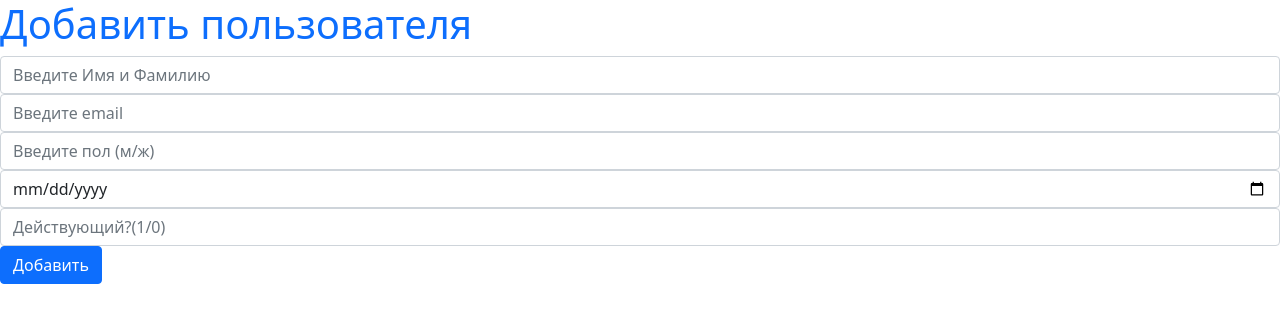
After one commit to lupanton/lern_task, a Flask app: template app/templates/add_row.html in a window 1280 px wide. The commit adds this page. Shown: the top 323 px of the page. Run offline with Flask 3, Linux system fonts and the light colour scheme; the template is opened without the code that fills it, so the values that code supplies are empty; some libraries are stand-ins or nearby versions.

Commit message:
point 2, task 6

```diff
--- a/app/__init__.py
+++ b/app/__init__.py
@@ -2,7 +2,7 @@ from flask import Flask
 from config import Config
 from flask_bootstrap import Bootstrap
 from flask_sqlalchemy import SQLAlchemy
-from datetime import datetime
+from datetime import datetime, date
 
 app = Flask(__name__)
 app.config.from_object(Config)
@@ -13,12 +13,12 @@ bootstrap = Bootstrap(app)
 with app.app_context():
     db.create_all()
     if db.session.query(models.User).first() == None:
-        user1 = models.User('Иван Соколов', 'ivan@rumbler.ru', 'м', datetime(2001,12,15))
-        user2 = models.User('Мария Иванова', 'ivanova@rumbler.ru', 'ж', datetime(2001,12,12))
-        user3 = models.User('Егор Фролов', 'egor@rumbler.ru', 'м', datetime(2003,11,11))
-        user4 = models.User('Анна Скворцова', 'anna@rumbler.ru', 'ж', datetime(2000,12,12))
-        user5 = models.User('Федор Николаев', 'nikol@rumbler.ru', 'м', datetime(2001,12,11))
-        user6 = models.User('Светлана Васина', 'vasina@rumbler.ru', 'ж', datetime(2001,12,12))
+        user1 = models.User('Иван Соколов', 'ivan@rumbler.ru', 'м', date(2001,12,15), 1)
+        user2 = models.User('Мария Иванова', 'ivanova@rumbler.ru', 'ж', date(2001,12,12), 0)
+        user3 = models.User('Егор Фролов', 'egor@rumbler.ru', 'м', date(2003,11,11), 1)
+        user4 = models.User('Анна Скворцова', 'anna@rumbler.ru', 'ж', date(2000,12,12), 1)
+        user5 = models.User('Федор Николаев', 'nikol@rumbler.ru', 'м', date(2001,12,11), 0)
+        user6 = models.User('Светлана Васина', 'vasina@rumbler.ru', 'ж', date(2001,12,12), 1)
         db.session.add(user1)
         db.session.add(user2)
         db.session.add(user3)
--- a/app/models.py
+++ b/app/models.py
@@ -5,10 +5,12 @@ class User(db.Model):
     username = db.Column(db.String(64), index=True, unique=True)
     email = db.Column(db.String(120), index=True, unique=True)
     gender = db.Column(db.String(3))
-    date = db.Column(db.DateTime())
+    date = db.Column(db.Date())
+    is_active = db.Column(db.Integer)
 
-    def __init__(self, username, email, gender, date):
+    def __init__(self, username, email, gender, date, is_active):
         self.username = username
         self.email = email
         self.gender = gender
         self.date = date
+        self.is_active = is_active
--- /dev/null
+++ b/app/templates/add_row.html
@@ -0,0 +1,22 @@
+<!DOCTYPE html>
+<html>
+  <head>
+    <link rel="stylesheet" href="../scatic/style.css">
+    <link href="https://cdn.jsdelivr.net/npm/bootstrap@5.0.2/dist/css/bootstrap.min.css" rel="stylesheet">
+  </head>
+  <body>
+    <div>
+      <h1 class="text-primary">Добавить пользователя</h1>
+    </div>
+    <div>
+      <form action="/add" method="post">
+        <input type="text" class="form-control" name="name" placeholder="Введите Имя и Фамилию">
+        <input type="email" class="form-control" name="email" placeholder="Введите email">
+        <input type="text" class="form-control" name="gender" placeholder="Введите пол (м/ж)">
+        <input type="date" class="form-control" name="date" placeholder="Введите дату рождения">
+        <input type="number" class="form-control" name="is_active" placeholder="Действующий?(1/0)">
+        <button type="submit" class="btn btn-primary">Добавить</button>
+      </form>
+    </div>
+  </body>
+</html>
--- a/app/templates/index.html
+++ b/app/templates/index.html
@@ -5,6 +5,7 @@
             <link href="https://cdn.jsdelivr.net/npm/bootstrap@5.0.2/dist/css/bootstrap.min.css" rel="stylesheet">
         </head>
         <body>
+            <a href="{{url_for('users')}}">Пользователи</a>
             <a href="{{url_for('contacts')}}">Контакты</a>
             <h1 class="text-primary">Главная страница</h1>
             <div>
--- a/config.py
+++ b/config.py
@@ -6,3 +6,4 @@ class Config(object):
     SQLALCHEMY_DATABASE_URI = os.environ.get('DATABASE_URL') or \
         'sqlite:///' + os.path.join(basedir, 'athlete.db')
     SQLALCHEMY_TRACK_MODIFICATIONS = False
+    DEBUG = True
```
Also changed, not shown: app/routes.py (+28 -1 lines), app/templates/users.html (+17 -0 lines), athlete.db.
